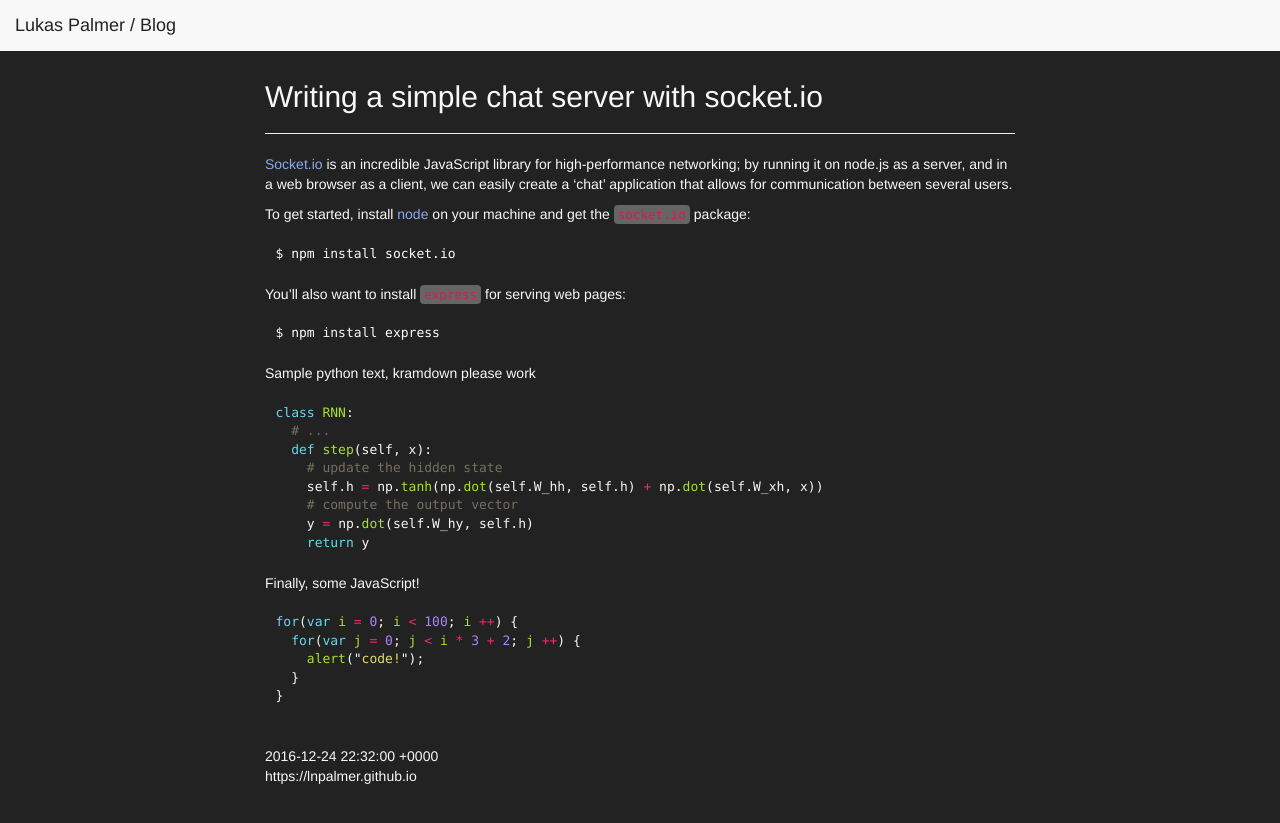
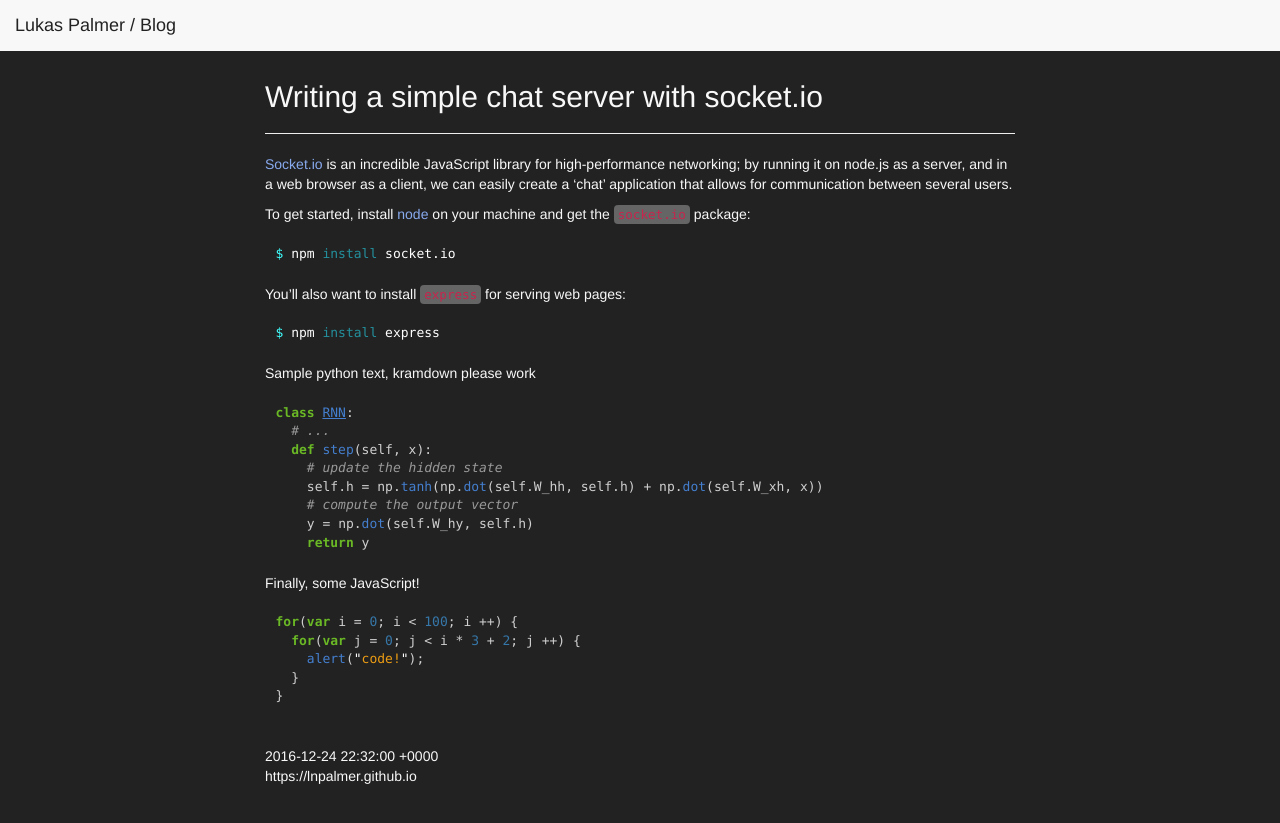
Before and after one commit to lnpalmer/lnpalmer.github.io, a Jekyll site: the page built from _posts/2016-12-23-chat.md, in a window 1280 px wide. Shown: the top 823 px of the page. Built offline with Jekyll 4.4.1, drawn with Linux system fonts in a browser that asks for light colours.

Commit message:
misc. setup

```diff
--- a/_layouts/post.html
+++ b/_layouts/post.html
@@ -4,7 +4,7 @@
     <meta charset="UTF-8">
     <meta name="viewport" content="width=device-width, initial-scale=1, shrink-to-fit=no">
     <link rel="stylesheet" href="{{ site.url }}/bootstrap/css/bootstrap.min.css">
-    <link rel="stylesheet" href="{{ site.url }}/monokai.css">
+    <link rel="stylesheet" href="{{ site.url }}/native.css">
     <title>{{ page.title }}</title>
 </head>
 <body>
--- /dev/null
+++ b/native.css
@@ -0,0 +1,69 @@
+.highlight .hll { background-color: #404040 }
+.highlight .c { color: #999999; font-style: italic } /* Comment */
+.highlight .err { color: #a61717; background-color: #e3d2d2 } /* Error */
+.highlight .g { color: #d0d0d0 } /* Generic */
+.highlight .k { color: #6ab825; font-weight: bold } /* Keyword */
+.highlight .l { color: #d0d0d0 } /* Literal */
+.highlight .n { color: #d0d0d0 } /* Name */
+.highlight .o { color: #d0d0d0 } /* Operator */
+.highlight .x { color: #d0d0d0 } /* Other */
+.highlight .p { color: #d0d0d0 } /* Punctuation */
+.highlight .cm { color: #999999; font-style: italic } /* Comment.Multiline */
+.highlight .cp { color: #cd2828; font-weight: bold } /* Comment.Preproc */
+.highlight .c1 { color: #999999; font-style: italic } /* Comment.Single */
+.highlight .cs { color: #e50808; font-weight: bold; background-color: #520000 } /* Comment.Special */
+.highlight .gd { color: #d22323 } /* Generic.Deleted */
+.highlight .ge { color: #d0d0d0; font-style: italic } /* Generic.Emph */
+.highlight .gr { color: #d22323 } /* Generic.Error */
+.highlight .gh { color: #ffffff; font-weight: bold } /* Generic.Heading */
+.highlight .gi { color: #589819 } /* Generic.Inserted */
+.highlight .go { color: #cccccc } /* Generic.Output */
+.highlight .gp { color: #aaaaaa } /* Generic.Prompt */
+.highlight .gs { color: #d0d0d0; font-weight: bold } /* Generic.Strong */
+.highlight .gu { color: #ffffff; text-decoration: underline } /* Generic.Subheading */
+.highlight .gt { color: #d22323 } /* Generic.Traceback */
+.highlight .kc { color: #6ab825; font-weight: bold } /* Keyword.Constant */
+.highlight .kd { color: #6ab825; font-weight: bold } /* Keyword.Declaration */
+.highlight .kn { color: #6ab825; font-weight: bold } /* Keyword.Namespace */
+.highlight .kp { color: #6ab825 } /* Keyword.Pseudo */
+.highlight .kr { color: #6ab825; font-weight: bold } /* Keyword.Reserved */
+.highlight .kt { color: #6ab825; font-weight: bold } /* Keyword.Type */
+.highlight .ld { color: #d0d0d0 } /* Literal.Date */
+.highlight .m { color: #3677a9 } /* Literal.Number */
+.highlight .s { color: #ed9d13 } /* Literal.String */
+.highlight .na { color: #bbbbbb } /* Name.Attribute */
+.highlight .nb { color: #24909d } /* Name.Builtin */
+.highlight .nc { color: #447fcf; text-decoration: underline } /* Name.Class */
+.highlight .no { color: #40ffff } /* Name.Constant */
+.highlight .nd { color: #ffa500 } /* Name.Decorator */
+.highlight .ni { color: #d0d0d0 } /* Name.Entity */
+.highlight .ne { color: #bbbbbb } /* Name.Exception */
+.highlight .nf { color: #447fcf } /* Name.Function */
+.highlight .nl { color: #d0d0d0 } /* Name.Label */
+.highlight .nn { color: #447fcf; text-decoration: underline } /* Name.Namespace */
+.highlight .nx { color: #d0d0d0 } /* Name.Other */
+.highlight .py { color: #d0d0d0 } /* Name.Property */
+.highlight .nt { color: #6ab825; font-weight: bold } /* Name.Tag */
+.highlight .nv { color: #40ffff } /* Name.Variable */
+.highlight .ow { color: #6ab825; font-weight: bold } /* Operator.Word */
+.highlight .w { color: #666666 } /* Text.Whitespace */
+.highlight .mf { color: #3677a9 } /* Literal.Number.Float */
+.highlight .mh { color: #3677a9 } /* Literal.Number.Hex */
+.highlight .mi { color: #3677a9 } /* Literal.Number.Integer */
+.highlight .mo { color: #3677a9 } /* Literal.Number.Oct */
+.highlight .sb { color: #ed9d13 } /* Literal.String.Backtick */
+.highlight .sc { color: #ed9d13 } /* Literal.String.Char */
+.highlight .sd { color: #ed9d13 } /* Literal.String.Doc */
+.highlight .s2 { color: #ed9d13 } /* Literal.String.Double */
+.highlight .se { color: #ed9d13 } /* Literal.String.Escape */
+.highlight .sh { color: #ed9d13 } /* Literal.String.Heredoc */
+.highlight .si { color: #ed9d13 } /* Literal.String.Interpol */
+.highlight .sx { color: #ffa500 } /* Literal.String.Other */
+.highlight .sr { color: #ed9d13 } /* Literal.String.Regex */
+.highlight .s1 { color: #ed9d13 } /* Literal.String.Single */
+.highlight .ss { color: #ed9d13 } /* Literal.String.Symbol */
+.highlight .bp { color: #24909d } /* Name.Builtin.Pseudo */
+.highlight .vc { color: #40ffff } /* Name.Variable.Class */
+.highlight .vg { color: #40ffff } /* Name.Variable.Global */
+.highlight .vi { color: #40ffff } /* Name.Variable.Instance */
+.highlight .il { color: #3677a9 } /* Literal.Number.Integer.Long */
```
